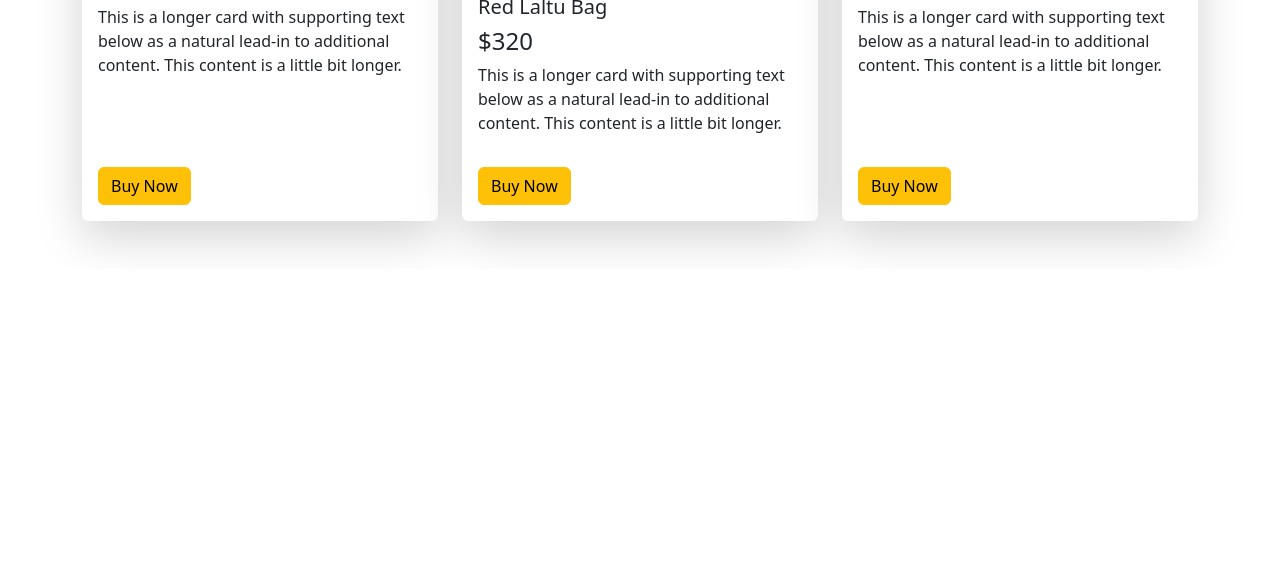
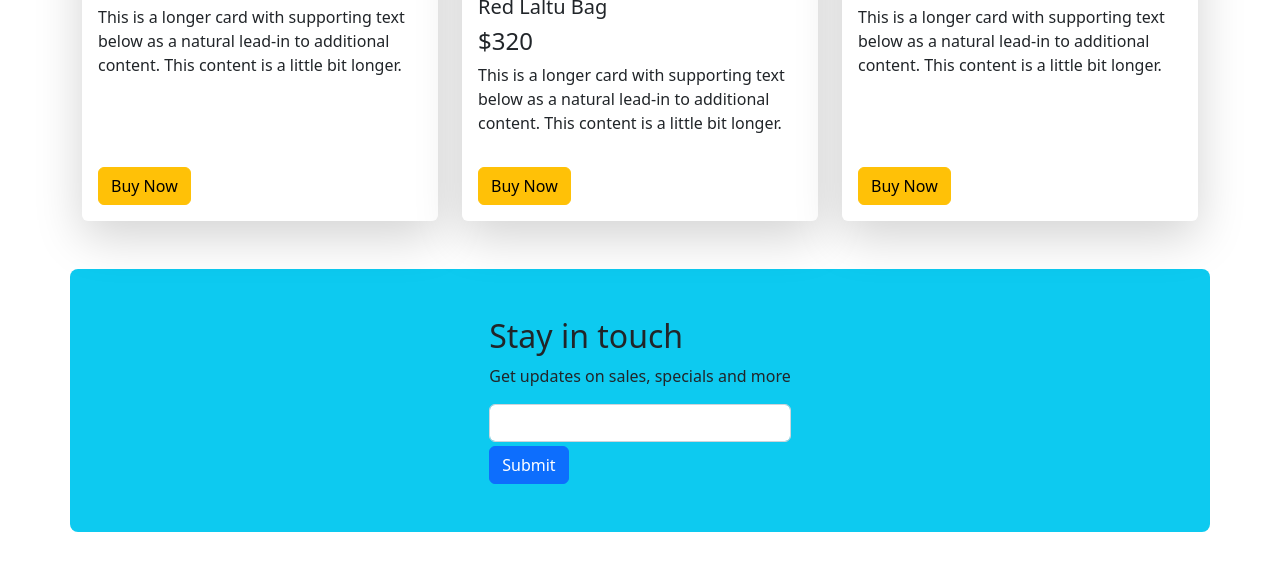
Before and after one commit to raihan512/panda-commerce, a plain HTML site: page index.html in a window 1280 px wide. Shown: the part 1799-2370 px from the top of the page. Before the commit the page ends 2068 px from the top, so only its background shows below. Drawn offline with nearby package versions, Linux system fonts and the light colour scheme.

Commit message:
Subscribe section added

```diff
--- a/index.html
+++ b/index.html
@@ -22,7 +22,7 @@
                     <span class="navbar-toggler-icon"></span>
                 </button>
                 <div class="collapse navbar-collapse" id="navbarSupportedContent">
-                    <ul class="navbar-nav me-auto mb-2 mb-lg-0">
+                    <ul class="navbar-nav ms-auto mb-2 mb-lg-0">
                         <li class="nav-item">
                             <a class="nav-link active" aria-current="page" href="#">Home</a>
                         </li>
@@ -247,6 +247,23 @@
             </div>
         </section>
         <!-- Backpack Section End -->
+        <!-- Subscribe Section Start -->
+        <section class="subscribe my-5">
+            <div class="container bg-info rounded-3 p-5 d-flex justify-content-center">
+                <div>
+                    <h2>Stay in touch</h2>
+                    <p>Get updates on sales, specials and more</p>
+                    <form>
+                        <div class="mb-1">
+                            <input type="email" class="form-control" id="exampleInputEmail1"
+                                aria-describedby="emailHelp">
+                        </div>
+                        <button type="submit" class="btn btn-primary">Submit</button>
+                    </form>
+                </div>
+            </div>
+        </section>
+        <!-- Subscribe Section End-->
     </main>
     <!-- Main Area End -->
     <script src="https://cdn.jsdelivr.net/npm/bootstrap@5.2.0/dist/js/bootstrap.bundle.min.js"
```
